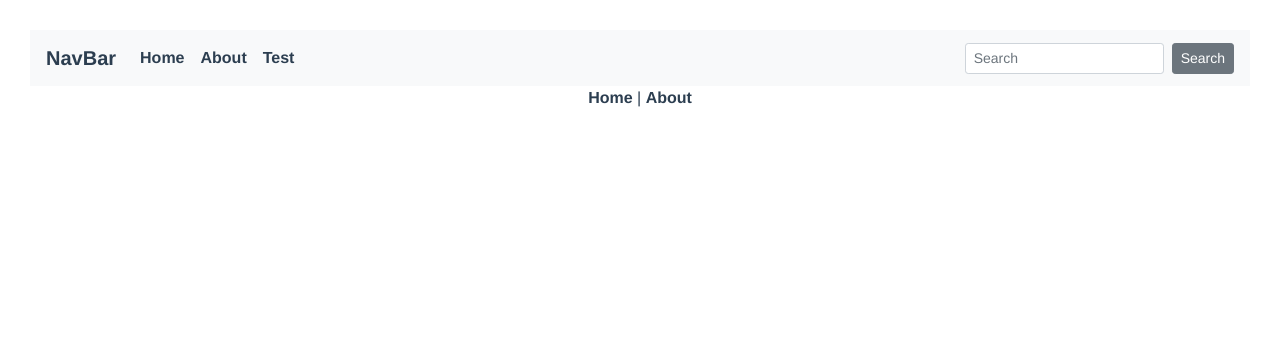
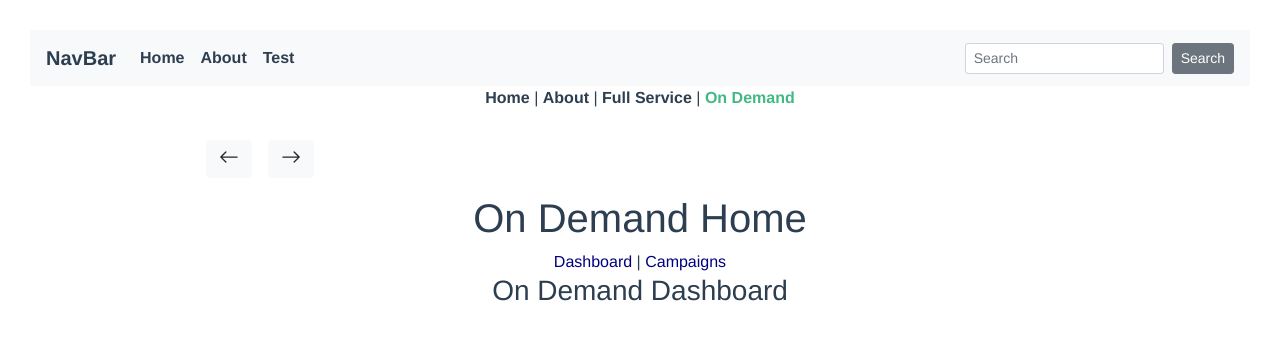
Before and after one commit to arneesh/vue-sample, a Vue app: page /on-demand in a window 1280 px wide. Shown: the top 340 px of the page. Built offline with nearby package versions, Linux system fonts and the light colour scheme.

Commit message:
added basic router config

```diff
--- a/src/App.vue
+++ b/src/App.vue
@@ -3,7 +3,9 @@
     <div id="nav">
       <top-header />
       <router-link to="/">Home</router-link> |
-      <router-link to="/about">About</router-link>
+      <router-link to="/about">About</router-link> |
+      <router-link to="/full-service">Full Service</router-link> |
+      <router-link to="/on-demand">On Demand</router-link>
     </div>
     <router-view />
   </div>
--- a/src/plugins/bootstrap-vue.js
+++ b/src/plugins/bootstrap-vue.js
@@ -1,9 +1,10 @@
 import Vue from "vue";
 
-import BootstrapVue from "bootstrap-vue";
+import { BootstrapVue, BootstrapVueIcons } from "bootstrap-vue";
 import "./styles/custom.scss";
 
 // import "bootstrap/dist/css/bootstrap.min.css";
 // import "bootstrap-vue/dist/bootstrap-vue.css";
 
 Vue.use(BootstrapVue);
+Vue.use(BootstrapVueIcons);
--- a/src/router/index.js
+++ b/src/router/index.js
@@ -1,6 +1,14 @@
 import Vue from "vue";
 import VueRouter from "vue-router";
 import Home from "../views/Home.vue";
+import FullServiceHome from "../views/full_service/FullServiceHome.vue";
+import OnDemandHome from "../views/on_demand/OnDemandHome.vue";
+
+import FullServiceCampaigns from "../views/full_service/views/FullServiceCampaigns.vue";
+import FullServiceDashboard from "../views/full_service/views/FullServiceDashboard.vue";
+
+import OnDemandCampaigns from "../views/on_demand/views/OnDemandCampaigns.vue";
+import OnDemandDashboard from "../views/on_demand/views/OnDemandDashboard.vue";
 
 Vue.use(VueRouter);
 
@@ -18,6 +26,36 @@ const routes = [
     // which is lazy-loaded when the route is visited.
     component: () =>
       import(/* webpackChunkName: "about" */ "../views/About.vue")
+  },
+  {
+    path: "/full-service",
+    name: "FullServiceHome",
+    component: FullServiceHome
+  },
+  {
+    path: "/on-demand",
+    name: "OnDemandHome",
+    component: OnDemandHome
+  },
+  {
+    path: "/full-service/campaigns",
+    name: "FullServiceCampaigns",
+    component: FullServiceCampaigns
+  },
+  {
+    path: "/full-service/dashboard",
+    name: "FullServiceDashboard",
+    component: FullServiceDashboard
+  },
+  {
+    path: "/on-demand/campaigns",
+    name: "OnDemandCampaigns",
+    component: OnDemandCampaigns
+  },
+  {
+    path: "/on-demand/dashboard",
+    name: "OnDemandDashboard",
+    component: OnDemandDashboard
   }
 ];
 
--- /dev/null
+++ b/src/views/full_service/FullServiceHome.vue
@@ -0,0 +1,21 @@
+<template>
+  <div>
+    <h1>Full Service Home</h1>
+    <router-link to="/full-service/dashboard">Dashboard</router-link> |
+    <router-link to="/full-service/campaigns">Campaigns</router-link>
+
+    <full-service-dashboard />
+  </div>
+</template>
+
+<script>
+import FullServiceDashboard from "./views/FullServiceDashboard.vue";
+
+export default {
+  components: {
+    "full-service-dashboard": FullServiceDashboard
+  }
+};
+</script>
+
+<style lang="scss" scoped></style>
--- /dev/null
+++ b/src/views/full_service/views/FullServiceCampaigns.vue
@@ -0,0 +1,11 @@
+<template>
+  <div>
+    <h5>Full Service Campaigns Page</h5>
+  </div>
+</template>
+
+<script>
+export default {};
+</script>
+
+<style lang="scss" scoped></style>
--- /dev/null
+++ b/src/views/full_service/views/FullServiceDashboard.vue
@@ -0,0 +1,11 @@
+<template>
+  <div>
+    <h3>Full Service Dashboard</h3>
+  </div>
+</template>
+
+<script>
+export default {};
+</script>
+
+<style lang="scss" scoped></style>
--- /dev/null
+++ b/src/views/on_demand/OnDemandHome.vue
@@ -0,0 +1,37 @@
+<template>
+  <div>
+    <b-container align-v="center">
+      <b-row>
+        <b-col md="4" class="mb-3">
+          <b-button variant="light" class="mr-3">
+            <b-icon icon="arrow-left"></b-icon>
+          </b-button>
+          <b-button variant="light">
+            <b-icon icon="arrow-right"></b-icon>
+          </b-button>
+        </b-col>
+        <b-col md="4" class="mb-3"> </b-col>
+        <b-col md="4" class="mb-3"> </b-col>
+      </b-row>
+    </b-container>
+
+    <h1>On Demand Home</h1>
+
+    <router-link to="/on-demand/dashboard">Dashboard</router-link> |
+    <router-link to="/on-demand/campaigns">Campaigns</router-link>
+
+    <on-demand-dashboard />
+  </div>
+</template>
+
+<script>
+import OnDemandDashboard from "./views/OnDemandDashboard.vue";
+
+export default {
+  components: {
+    "on-demand-dashboard": OnDemandDashboard
+  }
+};
+</script>
+
+<style lang="scss" scoped></style>
--- /dev/null
+++ b/src/views/on_demand/views/OnDemandCampaigns.vue
@@ -0,0 +1,11 @@
+<template>
+  <div>
+    <h5>On Demand Campaigns Page</h5>
+  </div>
+</template>
+
+<script>
+export default {};
+</script>
+
+<style lang="scss" scoped></style>
--- /dev/null
+++ b/src/views/on_demand/views/OnDemandDashboard.vue
@@ -0,0 +1,11 @@
+<template>
+  <div>
+    <h3>On Demand Dashboard</h3>
+  </div>
+</template>
+
+<script>
+export default {};
+</script>
+
+<style lang="scss" scoped></style>
```
